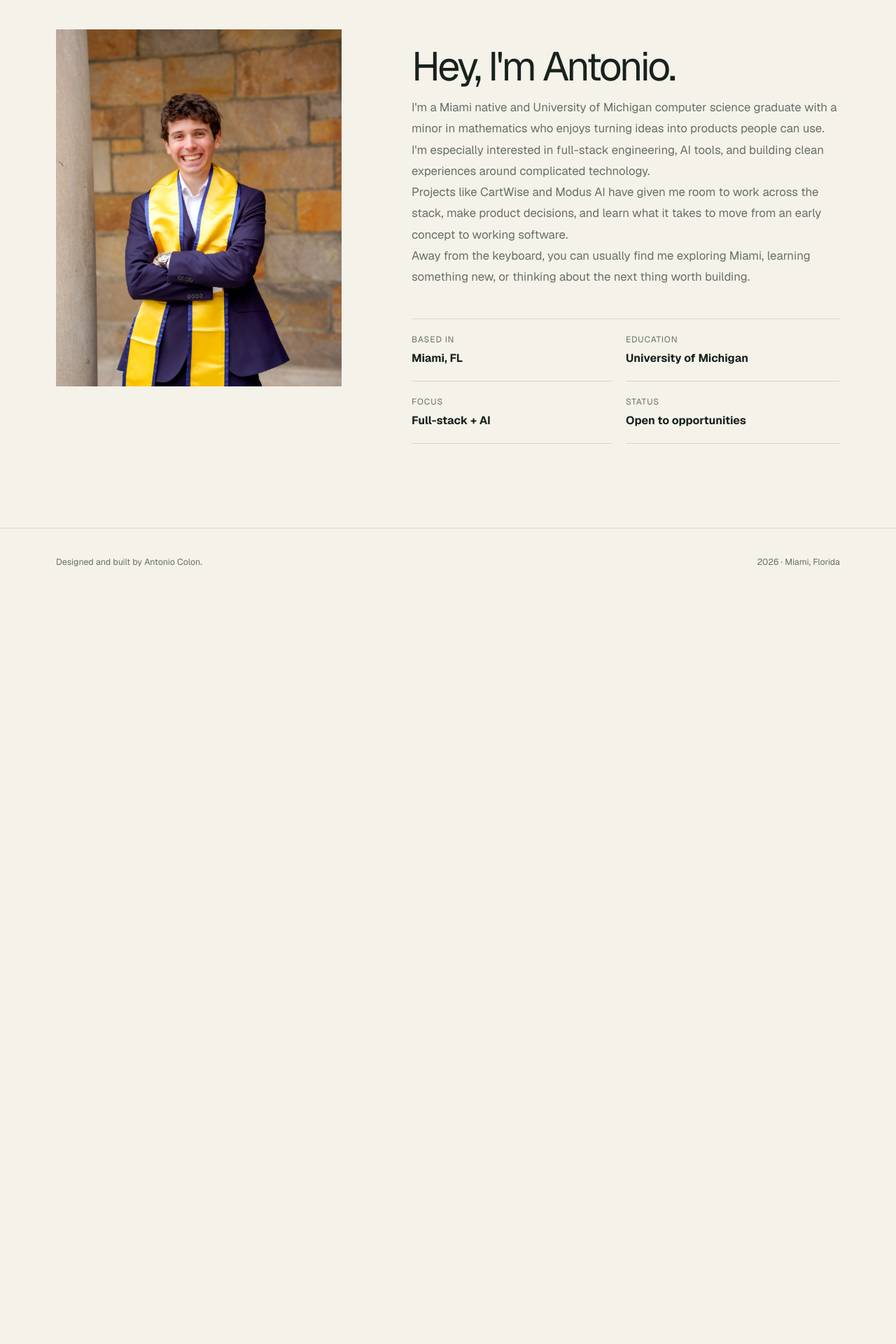
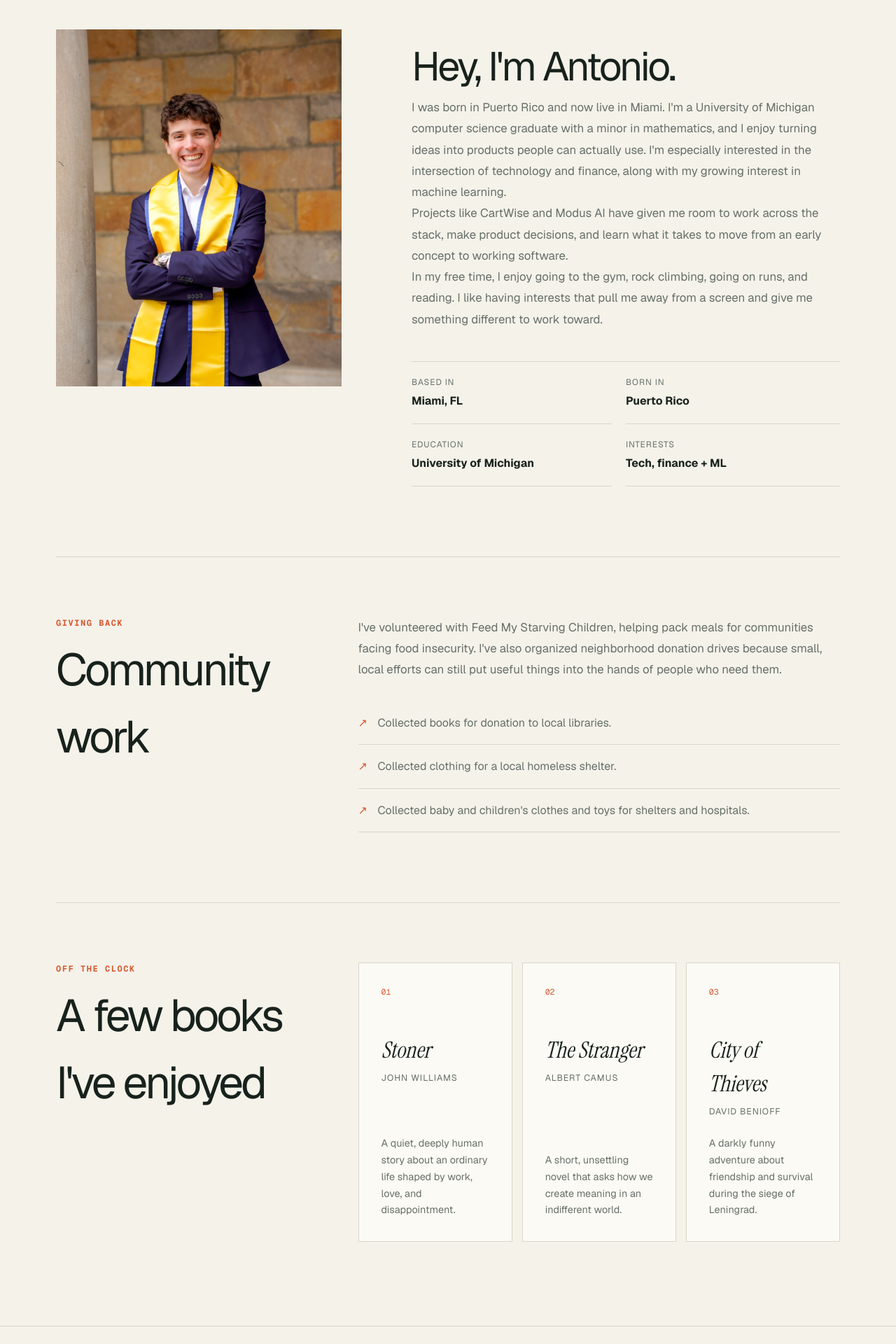
Before and after one commit to apcolon/PersonalWebsite, a Next.js app: page /about in a window 1280 px wide. Shown: the part 440-2360 px from the top of the page at 70% size. Before the commit the page ends 1291 px from the top, so only its background shows below. Built offline with nearby package versions, Linux system fonts and the light colour scheme.

Commit message:
Make home and about pages more personal

```diff
--- a/src/app/about/page.tsx
+++ b/src/app/about/page.tsx
@@ -7,7 +7,7 @@ export default function AboutPage() {
     <section className="page shell">
       <div className="page-intro">
         <p className="eyebrow">About me</p>
-        <h1>Engineer, builder, lifelong learner.</h1>
+        <h1>Puerto Rico roots. Miami home. Always curious.</h1>
       </div>
       <div className="about-layout">
         <div className="portrait-frame">
@@ -23,11 +23,11 @@ export default function AboutPage() {
         <div className="prose">
           <h2>Hey, I&apos;m Antonio.</h2>
           <p>
-            I&apos;m a Miami native and University of Michigan computer science
-            graduate with a minor in mathematics who enjoys turning ideas into
-            products people can use.
-            I&apos;m especially interested in full-stack engineering, AI tools,
-            and building clean experiences around complicated technology.
+            I was born in Puerto Rico and now live in Miami. I&apos;m a University
+            of Michigan computer science graduate with a minor in mathematics,
+            and I enjoy turning ideas into products people can actually use.
+            I&apos;m especially interested in the intersection of technology and
+            finance, along with my growing interest in machine learning.
           </p>
           <p>
             Projects like CartWise and Modus AI have given me room to work
@@ -35,18 +35,65 @@ export default function AboutPage() {
             to move from an early concept to working software.
           </p>
           <p>
-            Away from the keyboard, you can usually find me exploring Miami,
-            learning something new, or thinking about the next thing worth
-            building.
+            In my free time, I enjoy going to the gym, rock climbing, going on
+            runs, and reading. I like having interests that pull me away from a
+            screen and give me something different to work toward.
           </p>
           <div className="facts-grid">
             <div><span>Based in</span><strong>Miami, FL</strong></div>
+            <div><span>Born in</span><strong>Puerto Rico</strong></div>
             <div><span>Education</span><strong>University of Michigan</strong></div>
-            <div><span>Focus</span><strong>Full-stack + AI</strong></div>
-            <div><span>Status</span><strong>Open to opportunities</strong></div>
+            <div><span>Interests</span><strong>Tech, finance + ML</strong></div>
           </div>
         </div>
       </div>
+
+      <section className="about-section volunteering-section">
+        <div>
+          <p className="eyebrow">Giving back</p>
+          <h2>Community work</h2>
+        </div>
+        <div className="prose">
+          <p>
+            I&apos;ve volunteered with Feed My Starving Children, helping pack
+            meals for communities facing food insecurity. I&apos;ve also organized
+            neighborhood donation drives because small, local efforts can still
+            put useful things into the hands of people who need them.
+          </p>
+          <ul className="community-list">
+            <li>Collected books for donation to local libraries.</li>
+            <li>Collected clothing for a local homeless shelter.</li>
+            <li>Collected baby and children&apos;s clothes and toys for shelters and hospitals.</li>
+          </ul>
+        </div>
+      </section>
+
+      <section className="about-section reading-section">
+        <div>
+          <p className="eyebrow">Off the clock</p>
+          <h2>A few books I&apos;ve enjoyed</h2>
+        </div>
+        <div className="book-grid">
+          <article>
+            <p className="book-number">01</p>
+            <h3><cite>Stoner</cite></h3>
+            <p className="book-author">John Williams</p>
+            <p>A quiet, deeply human story about an ordinary life shaped by work, love, and disappointment.</p>
+          </article>
+          <article>
+            <p className="book-number">02</p>
+            <h3><cite>The Stranger</cite></h3>
+            <p className="book-author">Albert Camus</p>
+            <p>A short, unsettling novel that asks how we create meaning in an indifferent world.</p>
+          </article>
+          <article>
+            <p className="book-number">03</p>
+            <h3><cite>City of Thieves</cite></h3>
+            <p className="book-author">David Benioff</p>
+            <p>A darkly funny adventure about friendship and survival during the siege of Leningrad.</p>
+          </article>
+        </div>
+      </section>
     </section>
   );
 }
--- a/src/app/globals.css
+++ b/src/app/globals.css
@@ -66,6 +66,8 @@ main { min-height: calc(100vh - 170px); }
   font-size: clamp(1.05rem, 2vw, 1.25rem);
   line-height: 1.7;
 }
+.hero-principle { display: flex; flex-direction: column; gap: 8px; max-width: 560px; margin: 30px 0 0; padding-left: 18px; border-left: 2px solid var(--accent); color: var(--ink); font-family: var(--font-instrument-serif), serif; font-size: clamp(1.15rem, 2vw, 1.45rem); line-height: 1.35; }
+.hero-principle span { color: var(--muted); font-family: var(--font-geist-mono), monospace; font-size: .68rem; font-weight: 700; letter-spacing: .12em; text-transform: uppercase; }
 
 .eyebrow { margin: 0; color: var(--accent); font-family: var(--font-geist-mono), monospace; font-size: 0.75rem; font-weight: 700; letter-spacing: 0.13em; text-transform: uppercase; }
 .button-row { display: flex; flex-wrap: wrap; gap: 12px; margin-top: 38px; }
@@ -121,6 +123,17 @@ main { min-height: calc(100vh - 170px); }
 .facts-grid div { display: flex; flex-direction: column; gap: 6px; border-bottom: 1px solid var(--line); padding: 20px 0; }
 .facts-grid div:nth-child(odd) { margin-right: 20px; }
 .facts-grid span { color: var(--muted); font-size: .75rem; text-transform: uppercase; letter-spacing: .08em; }
+.about-section { display: grid; grid-template-columns: .65fr 1.35fr; gap: clamp(40px, 8vw, 100px); margin-top: 100px; padding-top: 85px; border-top: 1px solid var(--line); }
+.about-section > div:first-child h2 { max-width: 430px; margin: 10px 0 0; font-size: clamp(2.3rem, 5vw, 4rem); letter-spacing: -.055em; }
+.community-list { margin: 30px 0 0; padding: 0; list-style: none; }
+.community-list li { position: relative; border-bottom: 1px solid var(--line); padding: 18px 0 18px 28px; color: var(--muted); line-height: 1.6; }
+.community-list li::before { position: absolute; left: 0; color: var(--accent); content: "↗"; }
+.book-grid { display: grid; grid-template-columns: repeat(3, 1fr); gap: 14px; }
+.book-grid article { min-height: 310px; display: flex; flex-direction: column; border: 1px solid var(--line); background: var(--surface); padding: clamp(22px, 3vw, 32px); }
+.book-number { margin: 0 0 50px; color: var(--accent); font-family: var(--font-geist-mono), monospace; font-size: .72rem; }
+.book-grid h3 { margin: 0; font-family: var(--font-instrument-serif), serif; font-size: 2rem; font-weight: 400; }
+.book-author { margin: 7px 0 25px; color: var(--muted); font-size: .78rem; text-transform: uppercase; letter-spacing: .08em; }
+.book-grid article > p:last-child { margin-top: auto; color: var(--muted); font-size: .9rem; line-height: 1.65; }
 
 .resume-intro { align-items: flex-end; gap: 30px; }
 .resume-viewer { height: min(1100px, 120vh); overflow: hidden; border: 1px solid var(--line); background: white; }
@@ -164,7 +177,7 @@ code { font-family: var(--font-geist-mono), monospace; font-size: .9em; }
   .nav-list { justify-content: space-between; gap: 6px; }
   .nav-list a { font-size: .75rem; }
   .hero h1 { font-size: clamp(3rem, 17vw, 5rem); }
-  .project-grid, .about-layout, .contact-layout, .home-about, .project-hero, .project-detail-grid, .skills-section { grid-template-columns: 1fr; }
+  .project-grid, .about-layout, .contact-layout, .home-about, .project-hero, .project-detail-grid, .skills-section, .about-section, .book-grid { grid-template-columns: 1fr; }
   .section-heading, .resume-intro { align-items: flex-start; flex-direction: column; }
   .project-card { min-height: 360px; }
   .page-intro { margin-bottom: 45px; }
@@ -174,6 +187,8 @@ code { font-family: var(--font-geist-mono), monospace; font-size: .9em; }
   .project-demo { margin-bottom: 60px; }
   .resume-viewer { height: 72vh; }
   .facts-grid { grid-template-columns: 1fr; }
+  .about-section { margin-top: 70px; padding-top: 60px; }
+  .book-grid article { min-height: 260px; }
   .facts-grid div:nth-child(odd) { margin-right: 0; }
   .footer-inner { align-items: flex-start; flex-direction: column; justify-content: center; gap: 5px; }
   .footer-inner p { margin: 0; }
--- a/src/app/page.tsx
+++ b/src/app/page.tsx
@@ -9,14 +9,20 @@ export default function Home() {
   return (
     <>
       <section className="hero shell">
-        <p className="eyebrow">Software engineer · Miami, Florida</p>
+        <p className="eyebrow">Computer science · Finance · Machine learning</p>
         <h1>
-          I build thoughtful software for <em>real problems.</em>
+          I build at the intersection of <em>technology and finance.</em>
         </h1>
         <p className="hero-copy">
-          I&apos;m Antonio, a computer science graduate interested in full-stack
-          products, practical AI, and the details that make technology useful.
+          I&apos;m Antonio, a computer science graduate drawn to software that
+          helps people understand information, make decisions, and solve
+          practical problems. Recently, I&apos;ve been especially interested in
+          machine learning and learning where it can be genuinely useful.
         </p>
+        <blockquote className="hero-principle">
+          <span>A principle I build by</span>
+          “Useful technology starts with understanding the problem.”
+        </blockquote>
         <div className="button-row">
           <Link className="button button-primary" href="/projects">
             Explore my work
@@ -56,11 +62,12 @@ export default function Home() {
         </div>
         <div>
           <p className="eyebrow">A little more</p>
-          <h2>Curious by default. Always building.</h2>
+          <h2>Curious about systems, markets, and people.</h2>
           <p>
-            My work sits at the intersection of solid engineering and useful
-            product thinking. I care about why something should exist as much as
-            how it gets built.
+            I enjoy learning how technical systems work and how they connect
+            to the decisions people and businesses make. That curiosity has
+            taken me from full-stack products to distributed systems and,
+            more recently, machine learning.
           </p>
           <Link className="text-link" href="/about">More about me →</Link>
         </div>
```
